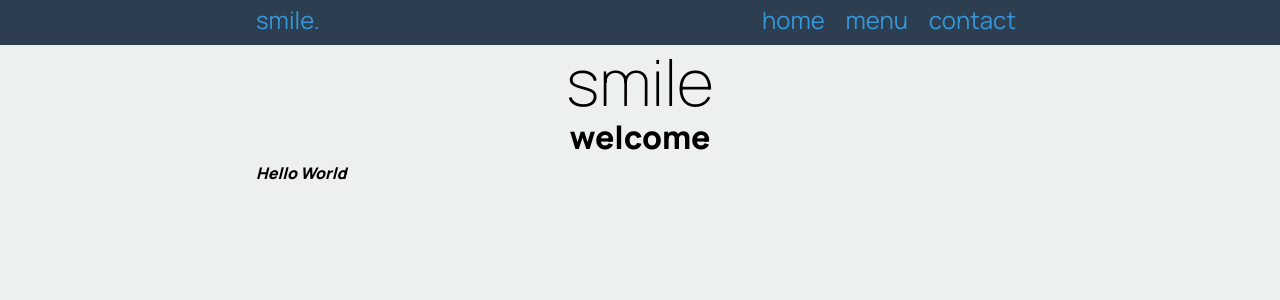
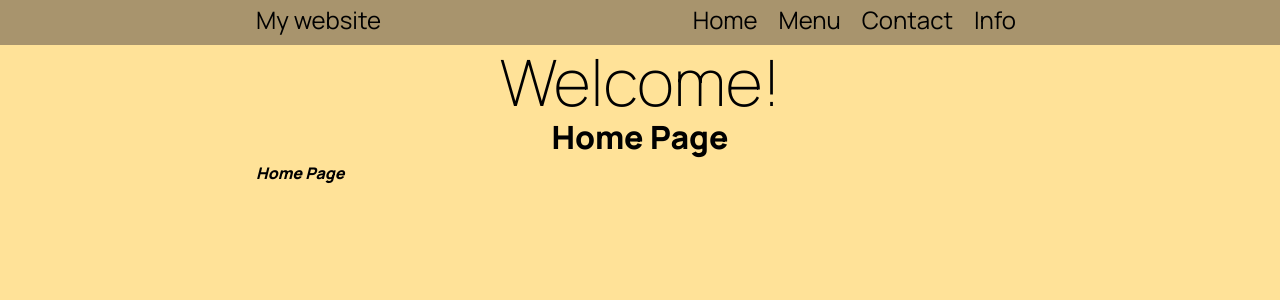
Before and after one commit to Matthewquinnn/Homework-Assignment-database, a Flask app: page / in a window 1280 px wide. Shown: the top 300 px of the page. Run offline with Flask 3, Linux system fonts and the light colour scheme.

Commit message:
Updated some pages, added new tab and added product also changed colours and a few titles

```diff
--- a/flaskProject/static/smile.css
+++ b/flaskProject/static/smile.css
@@ -6,7 +6,7 @@
 }
 
 body {
-    background-color: rgba(236, 240, 241, 1.0);
+    background-color: rgb(255, 226, 152);
 }
 
 .container {
@@ -40,13 +40,13 @@ h2 {
 }
 
 nav {
-    background-color: rgba(44, 62, 80, 1.0); /* darkest blue */
+    background-color: rgb(168, 148, 109); /* darkest blue */
     text-align: center;
     /*color: rgba(52, 152, 219, 1.0);!*light blue*!*/
     font-size: 1.5rem;
     padding-top: 0.4rem;
     padding-bottom: 0.7rem;
-    color: rgba(52, 152, 219, 1.0); /*light blue*/
+    color: rgb(0, 0, 0); /*light blue*/
 }
 
 .navbar-brand {
@@ -71,11 +71,11 @@ nav a {
 nav a:hover {
     /*color: rgba(44, 62, 80, 1.0); !* darkest blue *!*/
     /*background-color: rgba(52, 152, 219, 1.0); !*light blue*!*/
-    border-bottom: 3px solid rgba(52, 152, 219, 1.0);
+    border-bottom: 3px solid rgb(0, 0, 0);
 }
 
 a, a:visited {
-    color: rgba(52, 152, 219, 1.0);
+    color: rgb(0, 0, 0);
     /*color:hotpink;*/
     text-decoration: none;
 }
--- a/flaskProject/templates/base.html
+++ b/flaskProject/templates/base.html
@@ -13,17 +13,18 @@
 <body>
 <nav>
     <div class="container">
-        <div class="navbar-brand">smile.</div>
+        <div class="navbar-brand">My website</div>
         <div class="navbar-links">
-            <a href="/">home</a>
-            <a href="/menu">menu</a>
-            <a href="/contact">contact</a>
+            <a href="/">Home</a>
+            <a href="/menu">Menu</a>
+            <a href="/contact">Contact</a>
+            <a href="/">Info</a>
         </div>
     </div>
 </nav>
 <div class="container">
     <header>
-        <h1>smile</h1>
+        <h1>Welcome!</h1>
         <h2>{% block pageheading %}{% endblock %}</h2>
     </header>
 
--- a/flaskProject/templates/contact.html
+++ b/flaskProject/templates/contact.html
@@ -1,5 +1,5 @@
 {% extends 'base.html' %}
 
 {% block pageheading %}
-contact
+Contact Page
 {% endblock %}
--- a/flaskProject/templates/home.html
+++ b/flaskProject/templates/home.html
@@ -1,7 +1,7 @@
 {% extends "base.html" %}
 
-{% block pageheading %}welcome{% endblock %}
+{% block pageheading %}Home Page{% endblock %}
 
 {% block main %}
-<strong><em>Hello World</em></strong>
+<strong><em>Home Page</em></strong>
 {% endblock %}
```
Also changed, not shown: flaskProject/templates/menu.html (+14 -2 lines).
